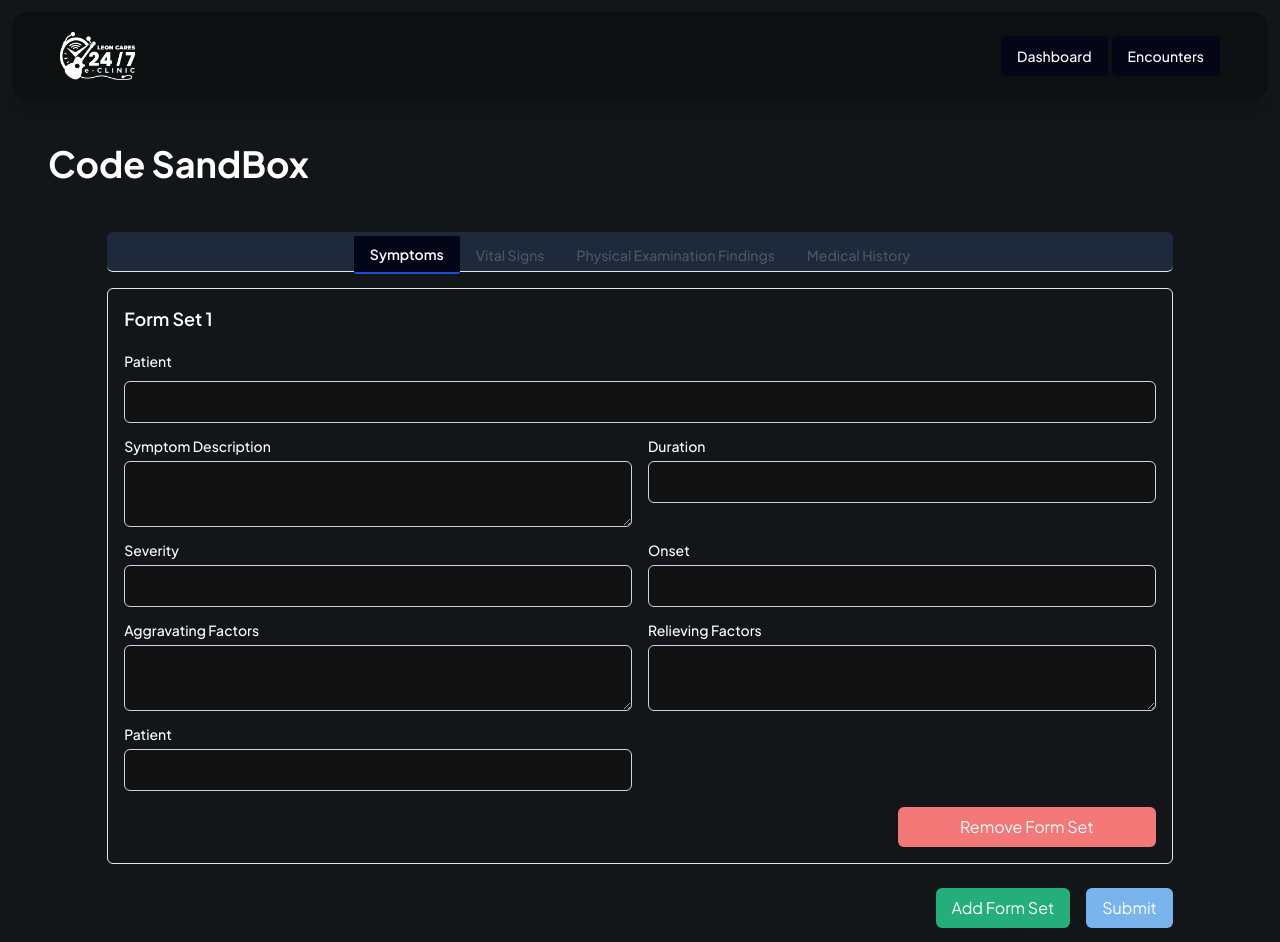
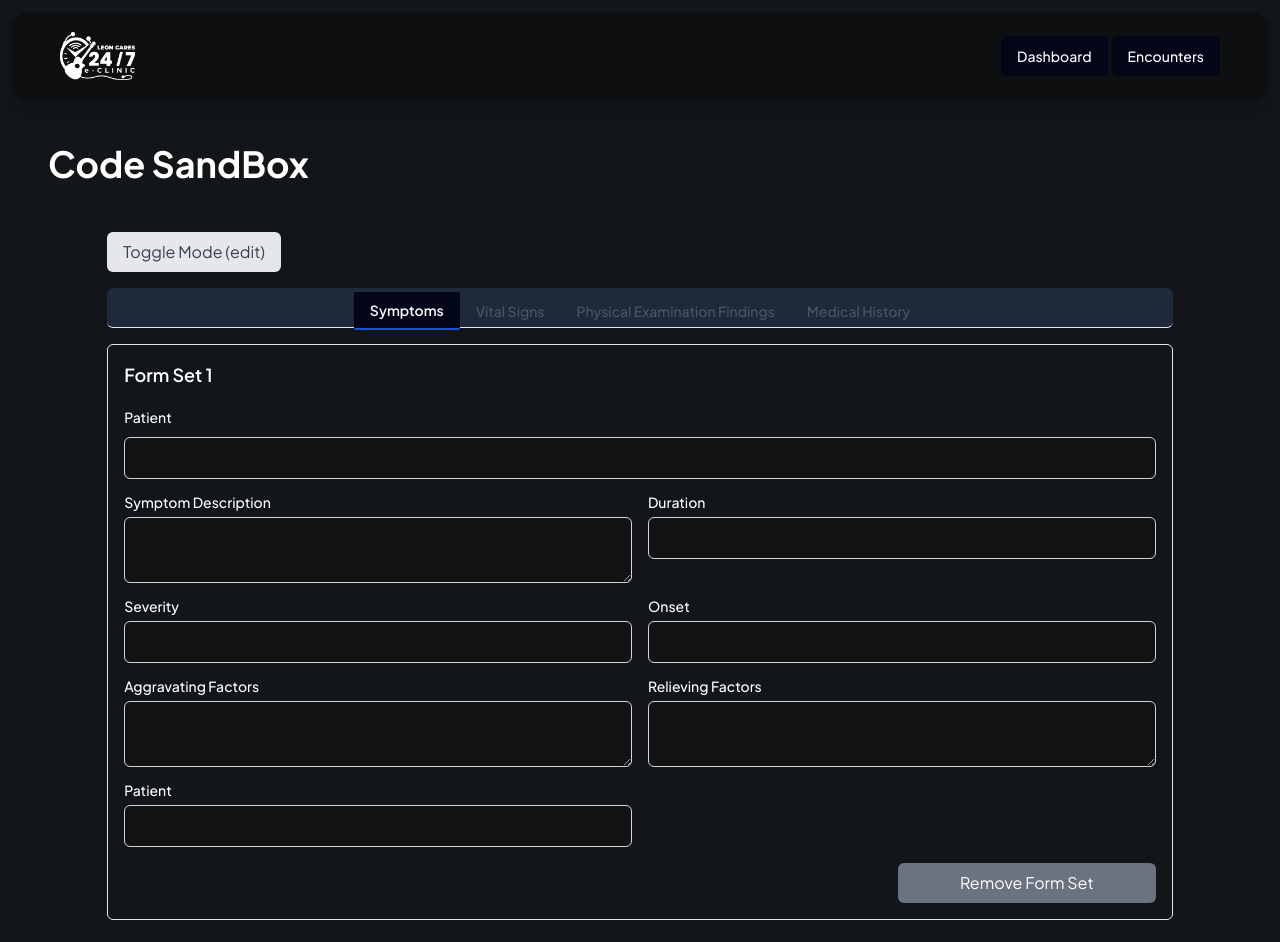
Before and after one commit to mamoyko/emr-v3, a Next.js app: page /codeSandbox in a window 1280 px wide. Shown: the top 942 px of the page. Built offline with nearby package versions, Linux system fonts and the light colour scheme.

Commit message:
dynamic form

```diff
--- a/components/codesandbox/encounterDetailForms/EncounterFormPage.tsx
+++ b/components/codesandbox/encounterDetailForms/EncounterFormPage.tsx
@@ -34,6 +34,7 @@ const EncounterFormPage = () => {
   const [currentTab, setCurrentTab] = useState(
     ENCOUNTERS_DETAILS.SYMPTOMS.VALUE
   );
+  const [mode, setMode] = useState("edit");
 
   const handleTabChange = (value: string) => {
     setCurrentTab(value);
@@ -42,8 +43,21 @@ const EncounterFormPage = () => {
     router.replace(`${pathname}?${newQuery.toString()}`);
   };
 
+  const toggleMode = () => {
+    setMode((prevMode) => (prevMode === "edit" ? "view" : "edit"));
+  };
+
   return (
-    <div className="container w-full ">
+    <div className="container w-full">
+      <div className="mb-4 flex items-center justify-between">
+        <button
+          onClick={toggleMode}
+          className="rounded-md bg-gray-200 px-4 py-2 text-gray-700 hover:bg-gray-300"
+        >
+          Toggle Mode ({mode})
+        </button>
+      </div>
+
       <Tabs value={currentTab} onValueChange={handleTabChange}>
         <TabsList className="flex flex-wrap justify-center border-b border-gray-200 bg-gray-50">
           {Object.values(ENCOUNTERS_DETAILS).map((detail) => (
@@ -63,18 +77,18 @@ const EncounterFormPage = () => {
 
         <div className="mt-4">
           <TabsContent value={ENCOUNTERS_DETAILS.MEDICAL_HISTORY.VALUE}>
-            <EncounterMedicalHistory />
+            <EncounterMedicalHistory mode={mode} />
           </TabsContent>
           <TabsContent
             value={ENCOUNTERS_DETAILS.PHYSICAL_EXAMINATION_FINDINGS.VALUE}
           >
-            <EncounterPhysicalExaminationFindings />
+            <EncounterPhysicalExaminationFindings mode={mode} />
           </TabsContent>
           <TabsContent value={ENCOUNTERS_DETAILS.SYMPTOMS.VALUE}>
-            <EncounterSymptoms />
+            <EncounterSymptoms defaultValue={[]} mode={mode} />
           </TabsContent>
           <TabsContent value={ENCOUNTERS_DETAILS.VITAL_SIGNS.VALUE}>
-            <EncounterVitalSigns />
+            <EncounterVitalSigns mode={mode} />
           </TabsContent>
         </div>
       </Tabs>
--- a/components/codesandbox/encounterDetailForms/EncounterMedicalHistory.tsx
+++ b/components/codesandbox/encounterDetailForms/EncounterMedicalHistory.tsx
@@ -3,8 +3,8 @@
 import React from "react";
 import {
   useForm,
+  Controller,
   FormProvider,
-  Controller,
   useFieldArray,
 } from "react-hook-form";
 
@@ -35,9 +35,17 @@ const ENCOUNTER_DETAILS_FIELDS: {
   { value: "family_medical_history", label: "Family Medical History" },
 ];
 
-const EncounterMedicalHistory: React.FC = () => {
+interface EncounterMedicalHistoryProps {
+  mode: string; // "view" or "edit"
+  initialValue?: FormData;
+}
+
+const EncounterMedicalHistory: React.FC<EncounterMedicalHistoryProps> = ({
+  mode,
+  initialValue,
+}) => {
   const methods = useForm<FormData>({
-    defaultValues: {
+    defaultValues: initialValue || {
       medicalHistories: [
         {
           past_medical_conditions: "",
@@ -88,6 +96,7 @@ const EncounterMedicalHistory: React.FC = () => {
                               rows={2}
                               className="mt-1 block w-full rounded-md border border-gray-300 p-2 shadow-sm"
                               required
+                              disabled={mode === "view"}
                             />
                           </FormControl>
                         )}
@@ -95,17 +104,21 @@ const EncounterMedicalHistory: React.FC = () => {
                     </FormItem>
                   ))}
                 </div>
+                {mode === "edit" && (
                   <div className="mt-4 flex justify-end">
                     <button
                       type="button"
+                      disabled={fields.length === 1}
                       onClick={() => remove(index)}
-                    className="w-full rounded-md bg-red-500 px-4 py-2 text-white hover:bg-red-600 md:w-1/4"
+                      className={`w-full rounded-md px-4 py-2 text-white md:w-1/4 ${fields.length === 1 ? "cursor-not-allowed bg-gray-500" : "bg-red-500 hover:bg-red-600"}`}
                     >
                       Remove Form Set
                     </button>
                   </div>
+                )}
               </div>
             ))}
+            {mode === "edit" && (
               <div className="mt-4 flex justify-end">
                 <button
                   type="button"
@@ -130,6 +143,7 @@ const EncounterMedicalHistory: React.FC = () => {
                   Submit
                 </button>
               </div>
+            )}
           </form>
         </div>
       </div>
--- a/components/codesandbox/encounterDetailForms/EncounterPhysicalExaminationFindings.tsx
+++ b/components/codesandbox/encounterDetailForms/EncounterPhysicalExaminationFindings.tsx
@@ -10,7 +10,6 @@ import {
 
 import { FormItem, FormLabel, FormControl } from "@/components/ui/form";
 
-// Define the structure of each form set item
 interface FormData {
   formSets: {
     general_appearance: string;
@@ -25,7 +24,6 @@ interface FormData {
   }[];
 }
 
-// Define static field names
 const FIELD_NAMES = [
   "general_appearance",
   "head_and_neck",
@@ -40,9 +38,16 @@ const FIELD_NAMES = [
 
 type FieldName = (typeof FIELD_NAMES)[number];
 
-const EncounterPhysicalExaminationFindings: React.FC = () => {
+interface EncounterPhysicalExaminationFindingsProps {
+  mode: string; // "view" or "edit"
+  initialValue?: FormData;
+}
+
+const EncounterPhysicalExaminationFindings: React.FC<
+  EncounterPhysicalExaminationFindingsProps
+> = ({ mode, initialValue }) => {
   const methods = useForm<FormData>({
-    defaultValues: {
+    defaultValues: initialValue || {
       formSets: [
         {
           general_appearance: "",
@@ -98,23 +103,28 @@ const EncounterPhysicalExaminationFindings: React.FC = () => {
                             rows={2}
                             className="mt-1 block w-full rounded-md border border-gray-300 p-2 shadow-sm"
                             required
+                            disabled={mode === "view"}
                           />
                         </FormControl>
                       )}
                     />
                   </FormItem>
                 ))}
+                {mode === "edit" && (
                   <div className="col-span-full flex justify-end">
                     <button
                       type="button"
+                      disabled={fields.length === 1}
                       onClick={() => remove(index)}
-                    className="w-1/4 rounded-md bg-red-500 px-4 py-2 text-white hover:bg-red-600"
+                      className={`w-full rounded-md px-4 py-2 text-white md:w-1/4 ${fields.length === 1 ? "cursor-not-allowed bg-gray-500" : "bg-red-500 hover:bg-red-600"}`}
                     >
                       Remove Form Set
                     </button>
                   </div>
+                )}
               </div>
             ))}
+            {mode === "edit" && (
               <div className="mt-4 flex justify-end">
                 <button
                   type="button"
@@ -142,6 +152,7 @@ const EncounterPhysicalExaminationFindings: React.FC = () => {
                   Submit
                 </button>
               </div>
+            )}
           </form>
         </div>
       </div>
--- a/components/codesandbox/encounterDetailForms/EncounterSymptoms.tsx
+++ b/components/codesandbox/encounterDetailForms/EncounterSymptoms.tsx
@@ -10,8 +10,7 @@ import {
 
 import { FormItem, FormLabel, FormControl } from "@/components/ui/form";
 
-interface FormData {
-  symptoms: {
+interface Symptom {
   symptom_description: string;
   duration: string;
   severity: string;
@@ -19,11 +18,14 @@ interface FormData {
   aggravating_factors: string;
   relieving_factors: string;
   patient: string;
-  }[];
+}
+
+interface FormData {
+  symptoms: Symptom[];
 }
 
 const ENCOUNTER_DETAILS_FIELDS: Array<{
-  value: keyof FormData["symptoms"];
+  value: keyof Symptom;
   label: string;
   type: "input" | "textarea";
 }> = [
@@ -44,10 +46,20 @@ const ENCOUNTER_DETAILS_FIELDS: Array<{
   { value: "patient", label: "Patient", type: "input" },
 ];
 
-const EncounterSymptoms: React.FC = () => {
+interface EncounterSymptomsProps {
+  mode: string; // "view" or "edit"
+  initialValue?: Symptom[];
+}
+
+const EncounterSymptoms: React.FC<EncounterSymptomsProps> = ({
+  mode,
+  initialValue = [],
+}) => {
   const methods = useForm<FormData>({
     defaultValues: {
-      symptoms: [
+      symptoms: initialValue.length
+        ? initialValue
+        : [
             {
               symptom_description: "",
               duration: "",
@@ -97,6 +109,7 @@ const EncounterSymptoms: React.FC = () => {
                             id={`patient-${index}`}
                             className="mt-1 block w-full rounded-md border border-gray-300 p-2 shadow-sm"
                             required
+                            disabled={mode === "view"}
                           />
                         </FormControl>
                       )}
@@ -108,7 +121,9 @@ const EncounterSymptoms: React.FC = () => {
                   <FormItem key={value} className="flex flex-col">
                     <FormLabel htmlFor={`${value}-${index}`}>{label}</FormLabel>
                     <Controller
-                      name={`symptoms.${index}.${value}`}
+                      name={
+                        `symptoms.${index}.${value}` as `symptoms.${number}.${keyof Symptom}`
+                      }
                       control={control}
                       render={({ field }) => (
                         <FormControl>
@@ -119,6 +134,7 @@ const EncounterSymptoms: React.FC = () => {
                               rows={2}
                               className="mt-1 block w-full rounded-md border border-gray-300 p-2 shadow-sm"
                               required
+                              disabled={mode === "view"}
                             />
                           ) : (
                             <input
@@ -126,6 +142,7 @@ const EncounterSymptoms: React.FC = () => {
                               id={`${value}-${index}`}
                               className="mt-1 block w-full rounded-md border border-gray-300 p-2 shadow-sm"
                               required
+                              disabled={mode === "view"}
                             />
                           )}
                         </FormControl>
@@ -134,17 +151,21 @@ const EncounterSymptoms: React.FC = () => {
                   </FormItem>
                 ))}
 
+                {mode === "edit" && (
                   <div className="flex justify-end md:col-span-2">
                     <button
                       type="button"
+                      disabled={fields.length === 1}
                       onClick={() => remove(index)}
-                    className="w-1/4 rounded-md bg-red-500 px-4 py-2 text-white hover:bg-red-600"
+                      className={`w-full rounded-md px-4 py-2 text-white md:w-1/4 ${fields.length === 1 ? "cursor-not-allowed bg-gray-500" : "bg-red-500 hover:bg-red-600"}`}
                     >
                       Remove Form Set
                     </button>
                   </div>
+                )}
               </div>
             ))}
+            {mode === "edit" && (
               <div className="mt-4 flex justify-end">
                 <button
                   type="button"
@@ -170,6 +191,7 @@ const EncounterSymptoms: React.FC = () => {
                   Submit
                 </button>
               </div>
+            )}
           </form>
         </div>
       </div>
--- a/components/codesandbox/encounterDetailForms/EncounterVitalSigns.tsx
+++ b/components/codesandbox/encounterDetailForms/EncounterVitalSigns.tsx
@@ -41,10 +41,20 @@ const ENCOUNTER_DETAILS_FIELDS: Array<{
   { value: "body_mass_index", label: "Body Mass Index (BMI)", type: "input" },
 ];
 
-const EncounterVitalSigns: React.FC = () => {
+interface EncounterVitalSignsProps {
+  mode: string; // "view" or "edit"
+  initialValue?: VitalSigns[];
+}
+
+const EncounterVitalSigns: React.FC<EncounterVitalSignsProps> = ({
+  mode,
+  initialValue = [],
+}) => {
   const methods = useForm<FormData>({
     defaultValues: {
-      vitalSigns: [
+      vitalSigns: initialValue.length
+        ? initialValue
+        : [
             {
               blood_pressure: "",
               heart_rate: "",
@@ -96,6 +106,7 @@ const EncounterVitalSigns: React.FC = () => {
                             id={`patient-${index}`}
                             className="mt-1 block w-full rounded-md border border-gray-300 p-2 shadow-sm"
                             required
+                            disabled={mode === "view"}
                           />
                         </FormControl>
                       )}
@@ -117,6 +128,7 @@ const EncounterVitalSigns: React.FC = () => {
                               id={`${value}-${index}`}
                               className="mt-1 block w-full rounded-md border border-gray-300 p-2 shadow-sm"
                               required
+                              disabled={mode === "view"}
                             />
                           ) : (
                             <textarea
@@ -125,6 +137,7 @@ const EncounterVitalSigns: React.FC = () => {
                               rows={2}
                               className="mt-1 block w-full rounded-md border border-gray-300 p-2 shadow-sm"
                               required
+                              disabled={mode === "view"}
                             />
                           )}
                         </FormControl>
@@ -133,18 +146,21 @@ const EncounterVitalSigns: React.FC = () => {
                   </FormItem>
                 ))}
 
+                {mode === "edit" && (
                   <div className="flex justify-end md:col-span-2">
                     <button
                       type="button"
+                      disabled={fields.length === 1}
                       onClick={() => remove(index)}
-                    className="w-1/4 max-w-xs rounded-md bg-red-500 px-4 py-2 text-white hover:bg-red-600"
+                      className={`w-full rounded-md px-4 py-2 text-white md:w-1/4 ${fields.length === 1 ? "cursor-not-allowed bg-gray-500" : "bg-red-500 hover:bg-red-600"}`}
                     >
                       Remove Form Set
                     </button>
                   </div>
+                )}
               </div>
             ))}
-
+            {mode === "edit" && (
               <div className="mt-4 flex justify-end">
                 <button
                   type="button"
@@ -172,6 +188,7 @@ const EncounterVitalSigns: React.FC = () => {
                   Submit
                 </button>
               </div>
+            )}
           </form>
         </div>
       </div>
```
Lines whose indentation alone changed are shown as unchanged.
